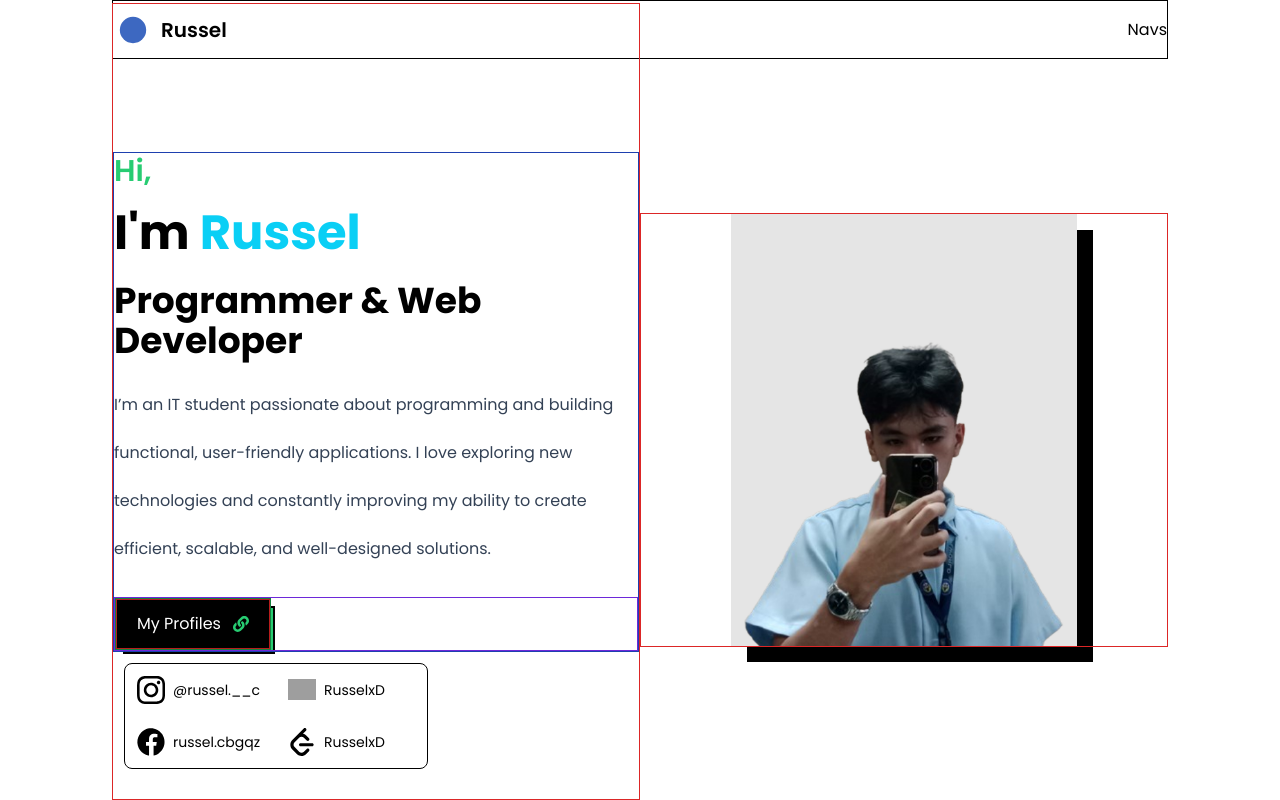
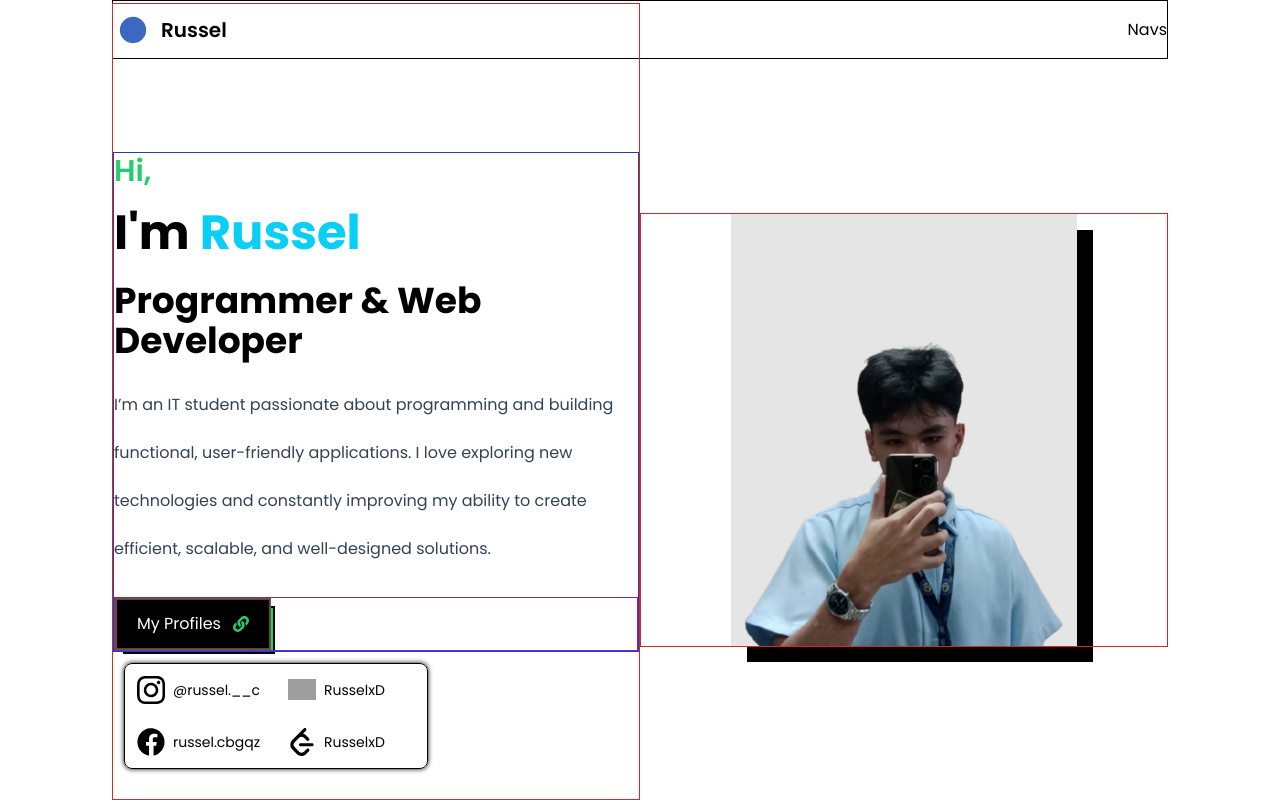
Before and after one commit to RusselxD/Portfolio-Website, a React (Vite) app: page / in a window 1280 px wide. Both pictures are taken after a click on the button "My Profiles". Built offline with nearby package versions, Linux system fonts and the light colour scheme; grey boxes are pictures that could not be loaded.

Commit message:
fixed smth

```diff
--- a/index.html
+++ b/index.html
@@ -5,7 +5,7 @@
     <link rel="icon" type="image/svg+xml" href="/vite.svg" />
     <link href="https://fonts.googleapis.com/css2?family=Poppins:wght@300;400;600;700&display=swap" rel="stylesheet">
     <meta name="viewport" content="width=device-width, initial-scale=1.0" />
-    <title>Vite + React</title>
+    <title>Russel Cabigquez</title>
   </head>
   <body>
     <div id="root"></div>
--- a/src/sections/Profile/components/IntroSection/ProfileLinks.jsx
+++ b/src/sections/Profile/components/IntroSection/ProfileLinks.jsx
@@ -52,8 +52,8 @@ const ProfileLinks = () => {
             <div className="border border-red-700 w-fit relative">
                 <motion.button
                     whileHover={{
-                        x: 3,
-                        y: 3,
+                        x: 2,
+                        y: 2,
                     }}
                     whileTap={{
                         x: 6,
@@ -71,10 +71,12 @@ const ProfileLinks = () => {
                 <span className="absolute left-[0.40rem] top-[0.40rem] w-full h-full -z-10 bg-primary border-2 border-black"></span>
             </div>
             {showLinks && (
-                <div className="rounded-lg w-[19rem] h-fit absolute top-16 left-2 border border-black grid grid-cols-2 grid-rows-2 overflow-hidden">
-                    {profiles.map((profile, i) => {
-                        return <Links profile={profile} />;
-                    })}
+                <div className="shadow-[0_0_5px_black] rounded-lg w-[19rem] h-fit absolute top-16 left-2 border border-black overflow-hidden">
+                    <div className="grid grid-cols-2">
+                        {profiles.map((profile, i) => {
+                            return <Links profile={profile} />;
+                        })}
+                    </div>
                 </div>
             )}
         </div>
--- a/src/sections/Profile/components/ProfileSection.jsx
+++ b/src/sections/Profile/components/ProfileSection.jsx
@@ -39,7 +39,7 @@ function Icon({ showIcons, properties }) {
 }
 
 const iconCollections = [
-    { icon: c, y: -260, x: -60, color: "rgb(0, 88, 157)" },
+    { icon: c, y: -260, x: -60, color: "rgb(101,155,211)" },
     { icon: csharp, y: 270, x: 60, color: "rgb(130, 44, 152)" },
     { icon: java, y: 170, x: -250, color: "rgb(236, 32, 37)" },
     { icon: javascript, y: 90, x: 250, color: "rgb(247, 224, 24)" },
```
